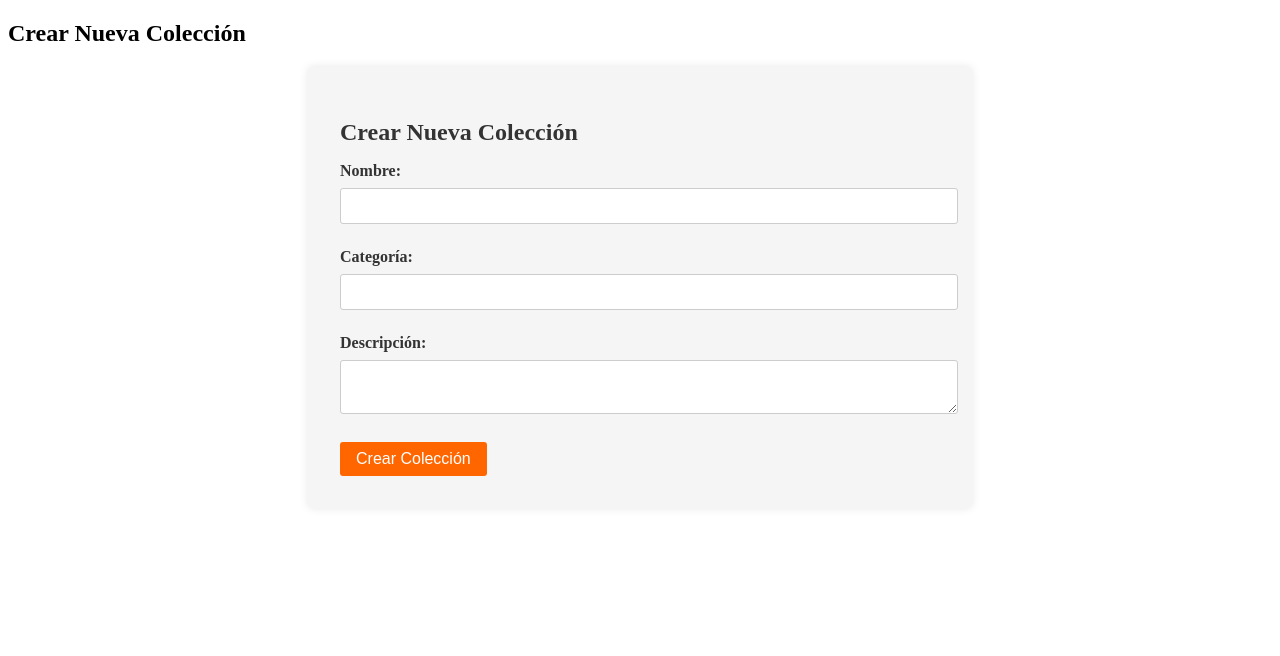
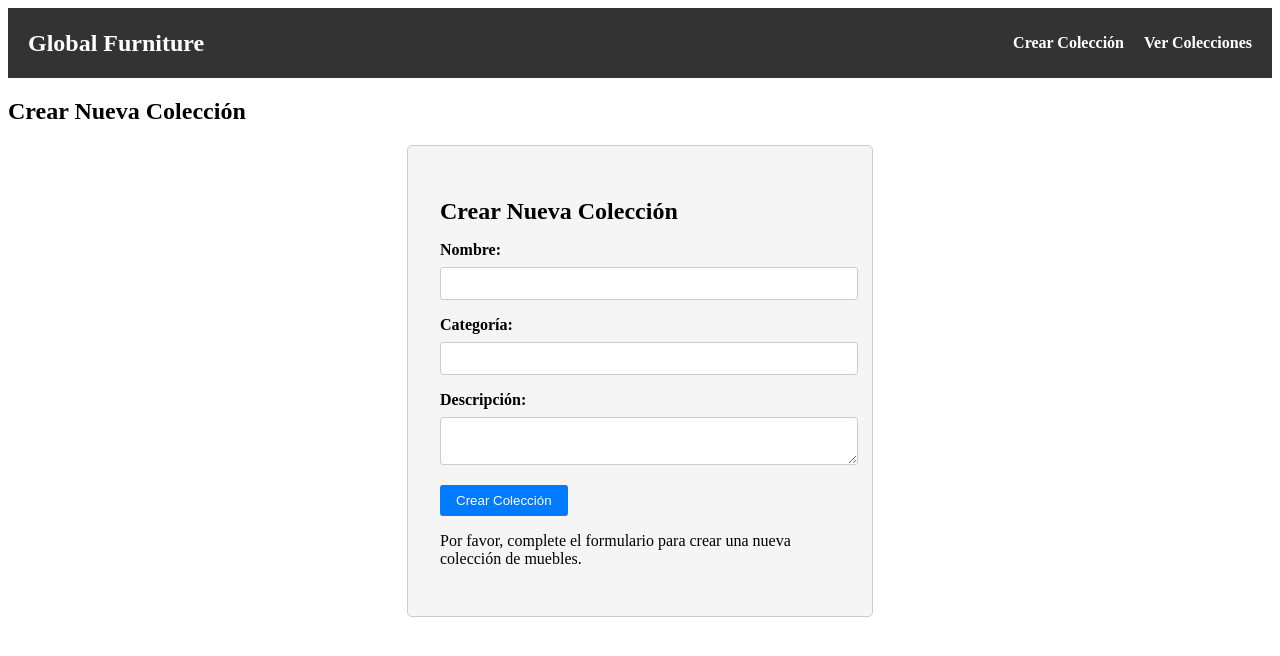
Before and after one commit to LautaroTorchia/DSSD-TP-INTEGRADOR, a Next.js app in the folder dssd-furniture-frontend/: page /collection/create in a window 1280 px wide. Shown: the top 656 px of the page. Built offline with nearby package versions, Linux system fonts and the light colour scheme.

Commit message:
agregue cambios

```diff
--- a/dssd-furniture-frontend/src/components/CollectionForm.js
+++ b/dssd-furniture-frontend/src/components/CollectionForm.js
@@ -66,6 +66,11 @@ export default function CollectionForm({ onSubmit }) {
           Crear Colección
         </button>
       </form>
+      {/* Additional content or instructions for the form */}
+      <div className={styles.formInstructions}>
+        <p>Por favor, complete el formulario para crear una nueva colección de muebles.</p>
+        {/* You can add more instructions or information here */}
+      </div>
     </div>
   );
 }
--- a/dssd-furniture-frontend/src/pages/collection/create.js
+++ b/dssd-furniture-frontend/src/pages/collection/create.js
@@ -1,10 +1,16 @@
+import Navbar from '@/components/Navbar';
 import CollectionForm from '../../components/CollectionForm'; // Import the CollectionForm component
 
 export default function CreateCollectionPage() {
   return (
     <div>
-      <h2>Crear Nueva Colección</h2>
-      <CollectionForm />
-    </div>
+      <div>
+        <Navbar />
+      </div>
+      <div>
+        <h2>Crear Nueva Colección</h2>
+        <CollectionForm />
+      </div>
+  </div>
   );
 }
--- a/dssd-furniture-frontend/src/styles/Home.module.css
+++ b/dssd-furniture-frontend/src/styles/Home.module.css
@@ -1,41 +1,37 @@
 /* styles/Home.module.css */
-
 .container {
-    max-width: 960px;
+  max-width: 800px;
   margin: 0 auto;
-    padding: 20px;
+  padding: 2rem;
+  text-align: center;
 }
 
 .header {
-    background-color: #007bff;
-    color: #fff;
-    text-align: center;
-    padding: 40px 0;
+  background-color: #333;
+  color: white;
+  padding: 2rem;
 }
 
 .title {
-    font-size: 2.5rem;
+  font-size: 2rem;
   font-weight: bold;
+  margin-bottom: 1rem;
 }
 
 .subtitle {
-    font-size: 1.5rem;
-    margin-top: 10px;
+  font-size: 1.2rem;
 }
 
 .mainContent {
-    margin-top: 40px;
+  padding: 2rem 0;
 }
 
-  .featuredCollections,
-  .latestNews {
-    margin-bottom: 40px;
+.featuredCollections {
+  margin-bottom: 2rem;
 }
 
-  .featuredCollections h2,
-  .latestNews h2 {
-    font-size: 1.8rem;
-    font-weight: bold;
+.latestNews {
+  margin-bottom: 2rem;
 }
 
-  /* Add more styles as needed */
+/* Add more custom styles as needed */
--- a/dssd-furniture-frontend/src/styles/collectionForm.module.css
+++ b/dssd-furniture-frontend/src/styles/collectionForm.module.css
@@ -1,51 +1,55 @@
-/* components/CollectionForm.module.css */
-
+/* styles/collectionForm.module.css */
 .container {
-  max-width: 600px;
+  max-width: 400px;
   margin: 0 auto;
   padding: 2rem;
   background-color: #f5f5f5;
-  box-shadow: 0 0 10px rgba(0, 0, 0, 0.1);
+  border: 1px solid #ccc;
   border-radius: 5px;
 }
 
 .title {
   font-size: 1.5rem;
+  font-weight: bold;
   margin-bottom: 1rem;
-  color: #333;
 }
 
 .formGroup {
-  margin-bottom: 1.5rem;
+  margin-bottom: 1rem;
 }
 
 .label {
+  font-weight: bold;
   display: block;
-  font-weight: bold;
   margin-bottom: 0.5rem;
-  color: #333;
 }
 
-.input,
+.input {
+  width: 100%;
+  padding: 0.5rem;
+  border: 1px solid #ccc;
+  border-radius: 3px;
+}
+
 .textarea {
   width: 100%;
   padding: 0.5rem;
   border: 1px solid #ccc;
   border-radius: 3px;
-  font-size: 1rem;
+  resize: vertical;
 }
 
 .submitButton {
-  background-color: #ff6600;
-  color: #fff;
+  background-color: #007bff;
+  color: white;
+  padding: 0.5rem 1rem;
   border: none;
   border-radius: 3px;
-  padding: 0.5rem 1rem;
-  font-size: 1rem;
   cursor: pointer;
-  transition: background-color 0.3s;
 }
 
 .submitButton:hover {
-  background-color: #ff5500; /* Slightly darker shade on hover */
+  background-color: #0056b3;
 }
+
+/* Add more custom styles as needed */
```
Also changed, not shown: dssd-furniture-frontend/docker-compose.yml (added, +8 -0 lines), dssd-furniture-frontend/src/pages/index.js (+24 -4 lines), 2 other files (tests, documents, lock files or other folders). Lines whose indentation alone changed are shown as unchanged.
